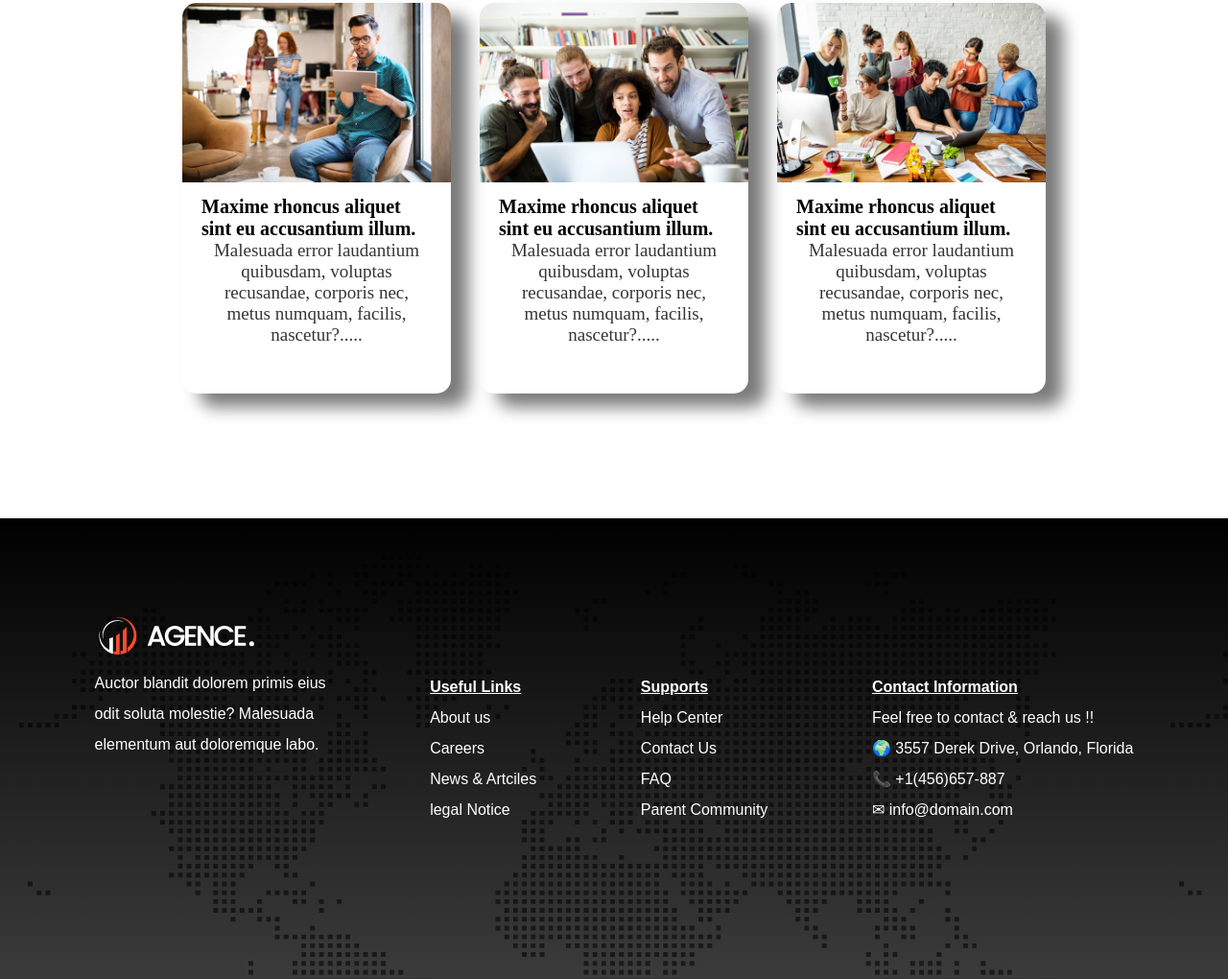
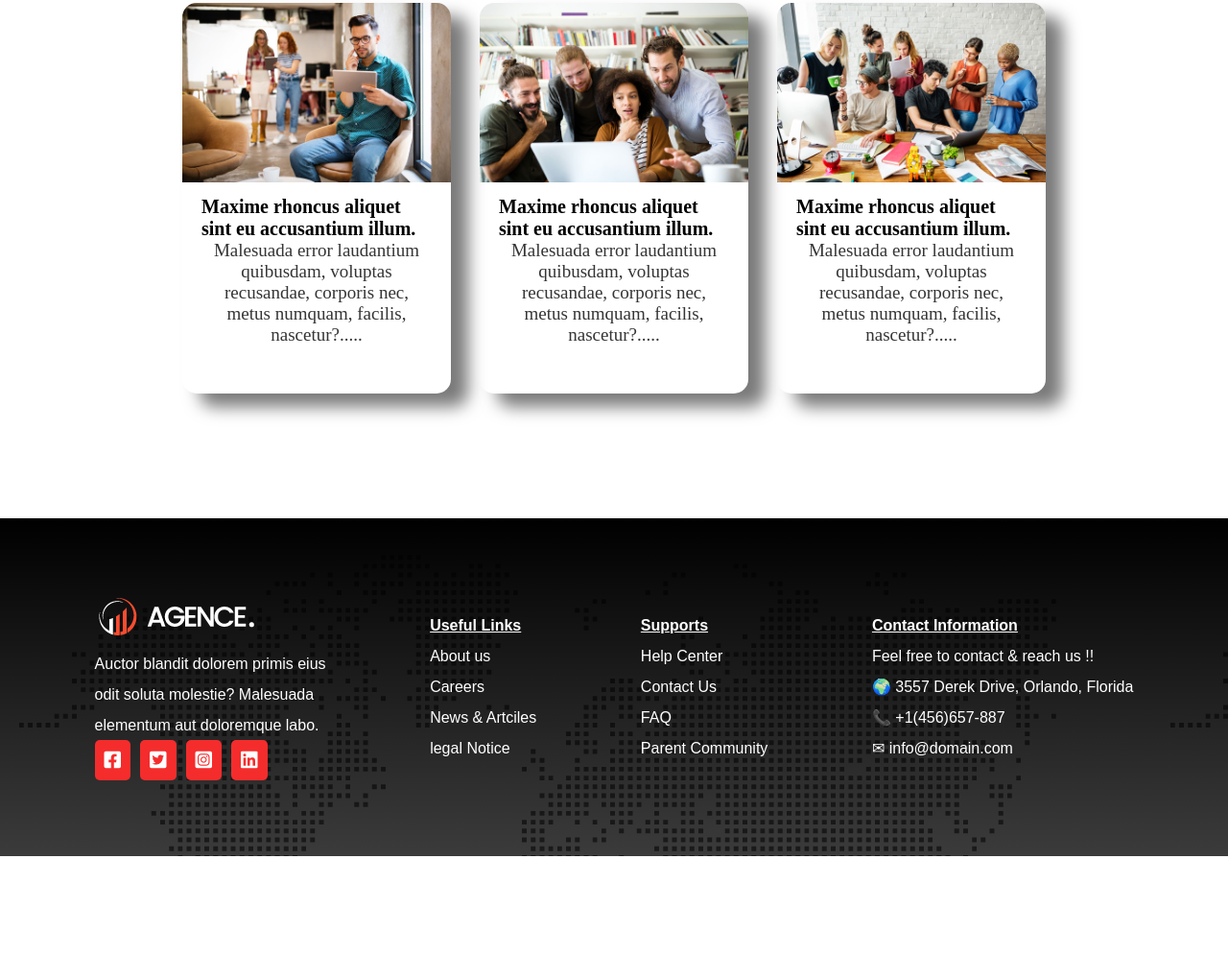
Before and after one commit to jhimi01/digital-agency, a plain HTML site: page index.html in a window 1280 px wide. Shown: the part 1899-2919 px from the top of the page at 96% size. After the commit the page ends 2791 px from the top, so only its background shows below. Drawn offline with Linux system fonts and the light colour scheme.

Commit message:
link added

```diff
--- a/index.html
+++ b/index.html
@@ -155,10 +155,10 @@
             </p>
 
             <ul class="links">
-              <li><a href=""></a></li>
-              <li><a href=""></a></li>
-              <li><a href=""></a></li>
-              <li><a href=""></a></li>
+              <li><a href=""><i class="fa-brands fa-square-facebook"></i></a></li>
+              <li><a href=""><i class="fa-brands fa-square-twitter"></i></a></li>
+              <li><a href=""><i class="fa-brands fa-square-instagram"></i></a></li>
+              <li><a href=""><i class="fa-brands fa-linkedin"></i></a></li>
             </ul>
           </div>
         </div>
--- a/style/style.css
+++ b/style/style.css
@@ -228,7 +228,7 @@ footer {
 }
 footer .container {
   line-height: 2;
-  padding: 100px 0;
+  padding: 80px 0;
   color: #fff;
   display: flex;
   align-items: center;
@@ -236,6 +236,27 @@ footer .container {
   font-family: sans-serif;
   gap: 10px;
 }
+
+footer .container .groups .pic .links{
+    display: flex;
+    gap: 10px;
+}
+footer .container .groups .pic .links li a{
+    border-radius: 5px;
+    color: #fff;
+    font-size: 20px;
+    background: var(--background-color);
+}
+footer .container .groups .pic .links li:hover a{
+    background: #fff;
+    color: var(--background-color);
+}
+
+
+
+
+
+
 
 @media screen and (max-width: 768px) {
   .btn {
@@ -298,5 +319,6 @@ footer .container {
   footer .container {
     /* flex-direction: column; */
     flex-wrap: wrap;
+    padding: 10px 20px;
   }
 }
```
